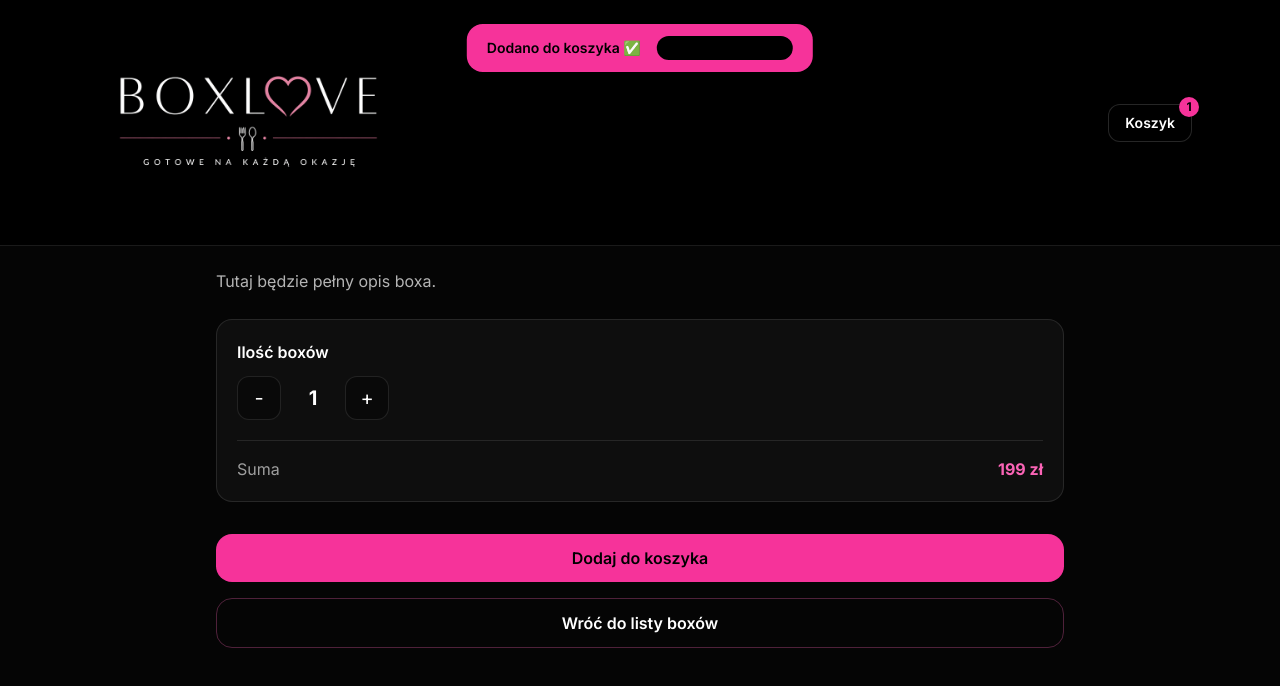
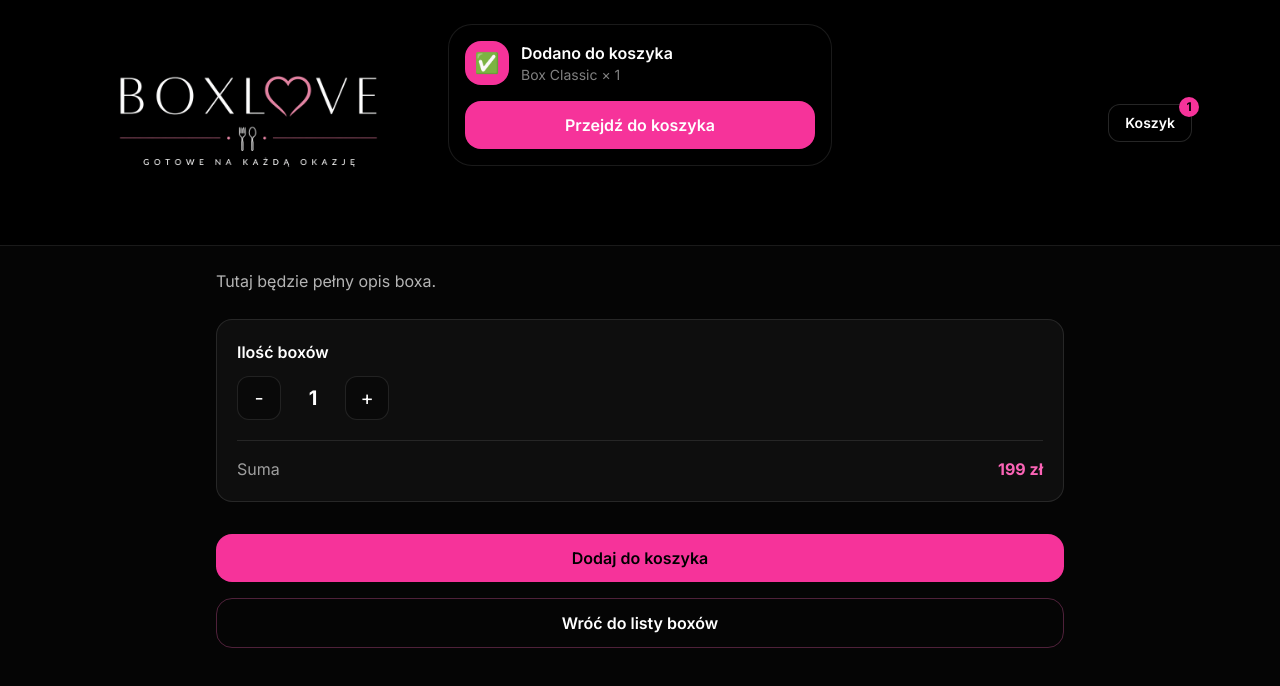
Before and after one commit to radwanbartlomiej-lgtm/boxlove-app, a Next.js app: page /box/1 in a window 1280 px wide. Both pictures are taken after a click on the button "Dodaj do koszyka". Shown: the part 450-1136 px from the top of the page. Built offline with nearby package versions, Linux system fonts and the light colour scheme; a web font is replaced by a local one.

Commit message:
improve cart toast

```diff
--- a/app/box/[id]/page.tsx
+++ b/app/box/[id]/page.tsx
@@ -19,7 +19,7 @@ export default function BoxPage({
 }) {
   const { id } = use(params);
   const [quantity, setQuantity] = useState(1);
-  const [toast, setToast] = useState("");
+  const [toast, setToast] = useState(false);
 
   const boxId = Number(id);
   const box = boxes.find((item) => item.id === boxId) || boxes[0];
@@ -58,22 +58,33 @@ export default function BoxPage({
     localStorage.setItem("boxlove_cart", JSON.stringify(updatedCart));
     window.dispatchEvent(new Event("cartUpdated"));
 
-    setToast("Dodano do koszyka ✅");
+    setToast(true);
 
     setTimeout(() => {
-      setToast("");
+      setToast(false);
     }, 3000);
   }
 
   return (
     <main className="min-h-screen bg-[#050505] pb-28 text-white">
       {toast && (
-        <div className="fixed left-1/2 top-6 z-50 flex -translate-x-1/2 items-center gap-4 rounded-2xl bg-pink-500 px-5 py-3 text-sm font-semibold text-black shadow-xl">
-          <span>{toast}</span>
+        <div className="fixed left-1/2 top-6 z-50 w-[90%] max-w-sm -translate-x-1/2 rounded-3xl border border-white/10 bg-black/90 p-4 shadow-2xl backdrop-blur">
+          <div className="flex items-center gap-3">
+            <div className="flex h-11 w-11 items-center justify-center rounded-2xl bg-pink-500 text-xl">
+              ✅
+            </div>
+
+            <div className="flex-1">
+              <p className="font-semibold text-white">Dodano do koszyka</p>
+              <p className="text-sm text-white/50">
+                {box.name} × {quantity}
+              </p>
+            </div>
+          </div>
 
           <Link
             href="/koszyk"
-            className="rounded-xl bg-black px-3 py-1 text-xs text-white"
+            className="mt-4 block w-full rounded-2xl bg-pink-500 py-3 text-center font-semibold text-black"
           >
             Przejdź do koszyka
           </Link>
```
